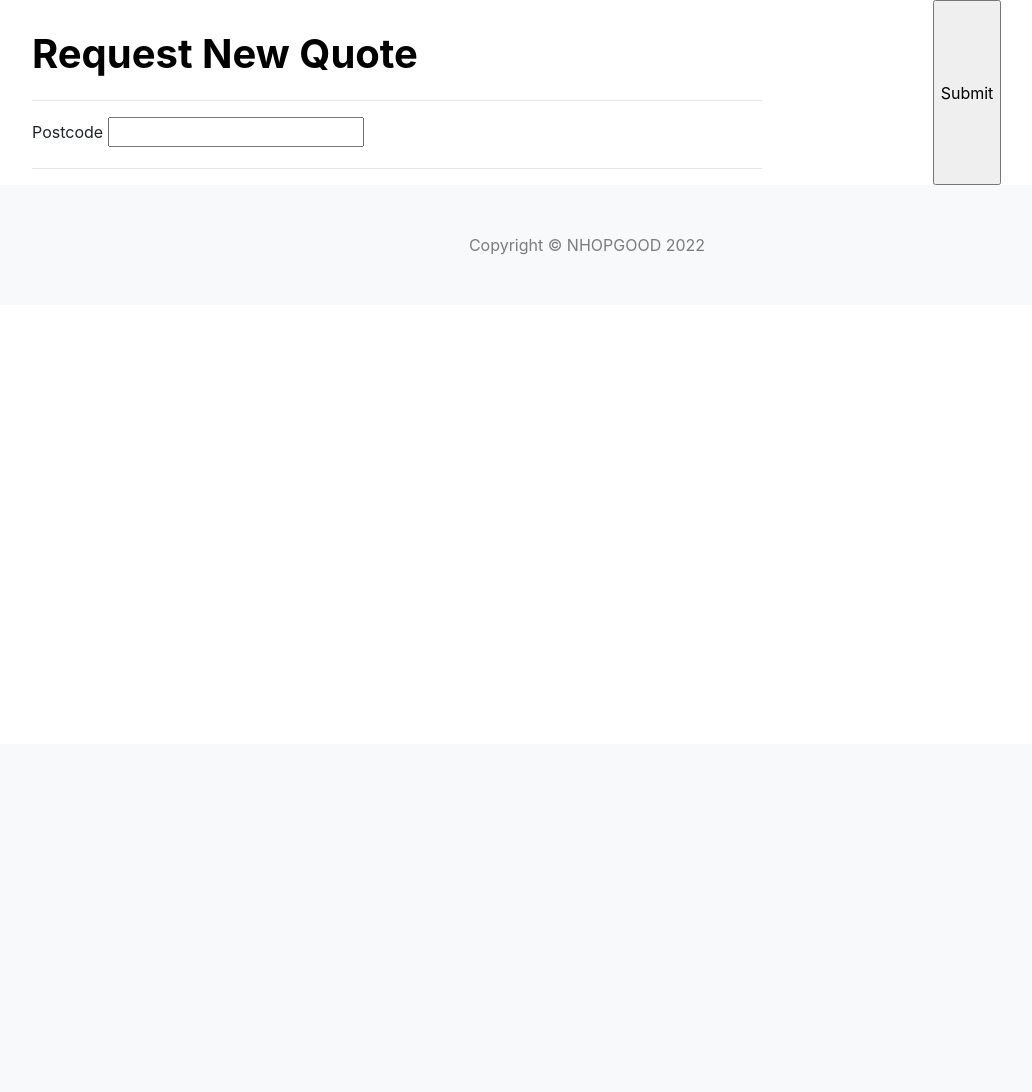
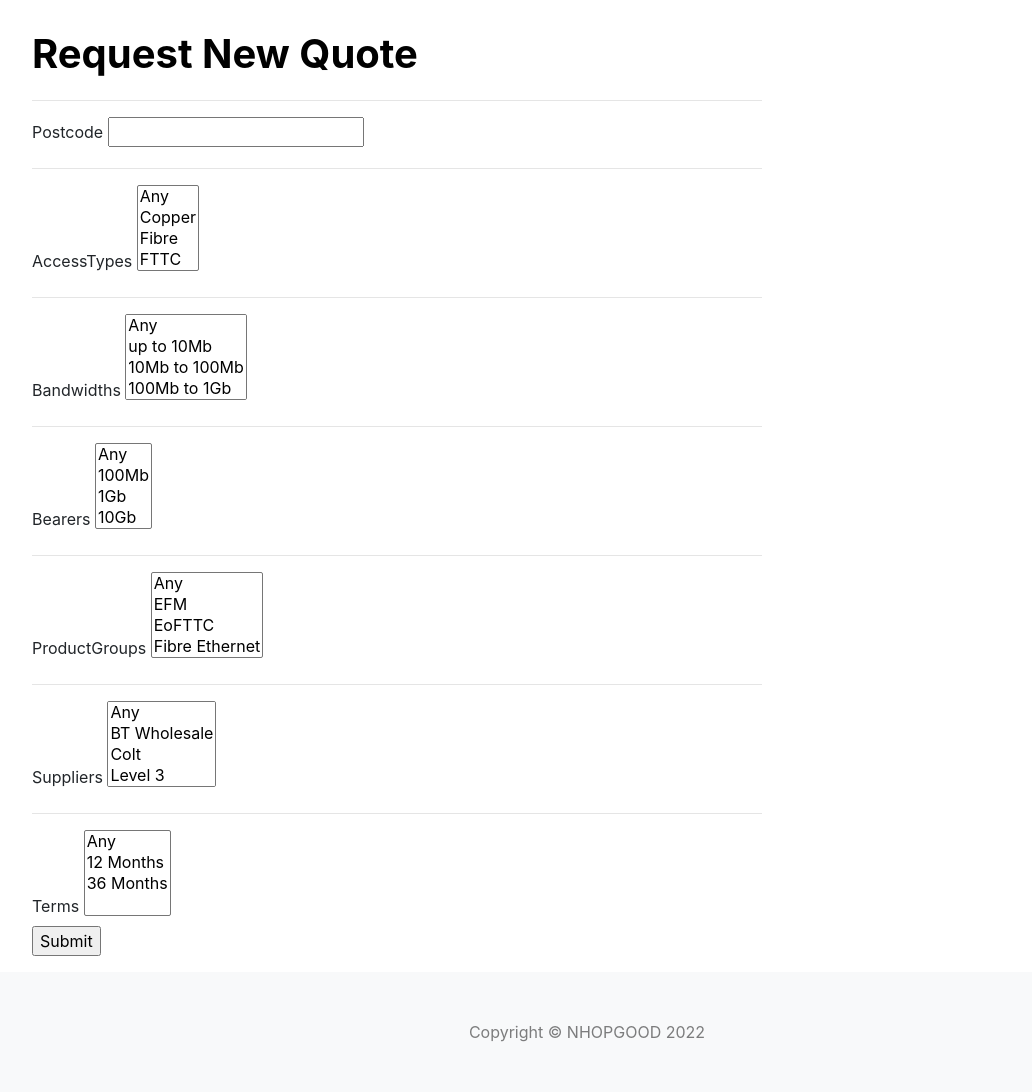
Before and after one commit to SirHoppington/circuitorderingtool, a Flask app: page /new_quote in a window 1280 px wide. Shown: the part 56-1148 px from the top of the page, without its empty margins (53-1085 px from the left). Before the commit the page ends 311 px from the top, so only its background shows below. Run offline with Flask 2, Linux system fonts and the light colour scheme; some libraries are stand-ins or nearby versions.

Commit message:
Update v1 quote api to include filters and correct json format for data.

```diff
--- a/flask-image/Provider/provider_routes.py
+++ b/flask-image/Provider/provider_routes.py
@@ -4,12 +4,13 @@ from flask_login import login_required, current_user
 from app import db
 from flask_jwt_extended import jwt_required
 from forms import NewQuote
-from api.virtual1 import Virtual1Api
+from api.quote import Quote
 from werkzeug.utils import secure_filename
 from datetime import datetime
 import markdown
 import gzip
 import subprocess
+import json
 
 
 provider = Blueprint('provider', __name__)
@@ -30,8 +31,13 @@ def new_quote():
     form = NewQuote()
     if request.method == 'POST':
         postcode = form.postcode.data
-        #accessTypes =
-        pricing = Virtual1Api().get_quote(postcode)
+        filters = form.data
+        pricing = Quote(postcode,filters).run()
+        #return response
+        #body = {k: v for k, v in filters.items() if v != ['Any'] and k != 'csrf_token' and k != 'postcode'}
+        #full_body = {"postcode":postcode, "filter":body}
+        #response = full_body
+        #return response
         return pricing
     else:
         return render_template("new_quote.html", form=form)
--- a/flask-image/api/virtual1.py
+++ b/flask-image/api/virtual1.py
@@ -1,23 +1,32 @@
 from flask import request, json
 import requests
-
-url = 'https://apitest.virtual1.com'
+import json
 
 
-class Virtual1Api:
+class Provider:
+    def __init__(self, url):
+        self.url = url
 
-    def __init__(self):
-        pass
 
-    def get_quote(self, postcode):
-        #for arg in kwargs:
-         #   if arg == suppliers:
-        body = { "postcode": postcode }
-        #quoting = f"{url}/layer2-api/quoting"
-        quoting = "https://apitest.virtual1.com/layer2-api/quoting"
-        headers = {
-            "Content-Type": "application/json"
-        }
-        basic = requests.auth.HTTPBasicAuth('apiuser@capita.co.uk', 'EyNoe*Vr')
-        response = requests.post(quoting, headers=headers, json=body, auth=basic, verify=False)
+class Virtual1Api(Provider):
+    headers = {
+        "Content-Type": "application/json"
+    }
+
+    basic = requests.auth.HTTPBasicAuth('apiuser@capita.co.uk', 'EyNoe*Vr')
+
+    def get_quote(self, postcode, filters):
+        # for arg in kwargs:
+        #   if arg == suppliers:
+        quoting = f"{self.url}layer2-api/quoting"
+        #quoting = url
+        #quoting = "https://apitest.virtual1.com/layer2-api/quoting"
+        #body = {"postcode": postcode}
+        body = {k: v for k, v in filters.items() if v != ['Any'] and k != 'csrf_token' and k != 'postcode'}
+        full_body = {"postcode":postcode, "filter":body}
+        json_data = json.dumps(full_body)
+        #json_data = full_body
+        response = requests.post(quoting, headers=self.headers, data=json_data, auth=self.basic, verify=False)
         return response.json()
+
+v1_api = Virtual1Api("https://apitest.virtual1.com/")
--- a/flask-image/app.py
+++ b/flask-image/app.py
@@ -15,7 +15,6 @@ app.config['SECRET_KEY'] = 'AAAAB3NzaC1yc2EAAAABJQAAAQEAuvjGXjjRHXzQrVWTlwkNGJ3T
 
 CORS(app)
 db.init_app(app)
-
 login_manager = LoginManager()
 login_manager.login_view = 'login.log_in'
 login_manager.init_app(app)
--- a/flask-image/forms.py
+++ b/flask-image/forms.py
@@ -1,5 +1,5 @@
 from flask_wtf import FlaskForm
-from wtforms import StringField, TextAreaField, SubmitField
+from wtforms import StringField, SubmitField, SelectField, SelectMultipleField
 from wtforms.validators import DataRequired, Length
 from flask_wtf.file import FileField, FileRequired, FileAllowed
 from werkzeug.utils import secure_filename
@@ -9,5 +9,64 @@ class NewQuote(FlaskForm):
     postcode = StringField(
         'Postcode',
         [DataRequired()],
-        id='title'
+        id='postcode'
     )
+    accessTypes = SelectMultipleField(
+        'AccessTypes',
+        choices=
+        ['Any',
+         'Copper',
+         'Fibre',
+         'FTTC'],
+        id='accessType'
+    )
+    bandwidths = SelectMultipleField(
+        'Bandwidths',
+        choices=
+        ['Any',
+         'up to 10Mb',
+         '10Mb to 100Mb',
+         '100Mb to 1Gb',
+         '1Gb to 10Gb'],
+        id='bandwidths'
+    )
+    bearers = SelectMultipleField(
+        'Bearers',
+        choices=
+        ['Any',
+         '100Mb',
+         '1Gb',
+         '10Gb'],
+        id='bandwidths'
+    )
+    productGroups = SelectMultipleField(
+        'ProductGroups',
+        choices=
+        ['Any',
+         'EFM',
+          'EoFTTC',
+          'Fibre Ethernet'],
+        id='productGroups'
+    )
+    suppliers = SelectMultipleField(
+        'Suppliers',
+        choices=
+        ['Any',
+         'BT Wholesale',
+          'Colt',
+          'Level 3',
+          'SSE',
+          'TTB',
+          'VMB',
+          'Virtual1',
+          'Vodafone'],
+        id='suppliers'
+    )
+    terms = SelectMultipleField(
+        'Terms',
+        choices=
+        ['Any',
+         '12 Months',
+          '36 Months'],
+        id='productGroups'
+    )
--- a/flask-image/templates/new_quote.html
+++ b/flask-image/templates/new_quote.html
@@ -26,11 +26,40 @@
                         {{ form.postcode(size=20) }}
                     </fieldset>
                     <hr>
+					<fieldset class="controls">
+                        {{ form.accessTypes.label}}
+                        {{ form.accessTypes }}
+                    </fieldset>
+					<hr>
+					<fieldset class="controls">
+                        {{ form.bandwidths.label}}
+                        {{ form.bandwidths }}
+                    </fieldset>
+					<hr>
+					<fieldset class="controls">
+                        {{ form.bearers.label}}
+                        {{ form.bearers }}
+                    </fieldset>
+					<hr>
+					<fieldset class="controls">
+                        {{ form.productGroups.label}}
+                        {{ form.productGroups }}
+                    </fieldset>
+					<hr>
+					<fieldset class="controls">
+                        {{ form.suppliers.label}}
+                        {{ form.suppliers }}
+                    </fieldset>
+					<hr>
+					<fieldset class="controls">
+                        {{ form.terms.label}}
+                        {{ form.terms }}
+                    </fieldset>
+					<input type="submit" value="Submit">
                 </form>
             </div>
 	    </div>
          <hr>
-             <input type="submit" value="Submit">
 			 <hr>
              <br>
              <br>
```
Also changed, not shown: flask-image/api/quote.py (added, +11 -0 lines), 2 other files.
